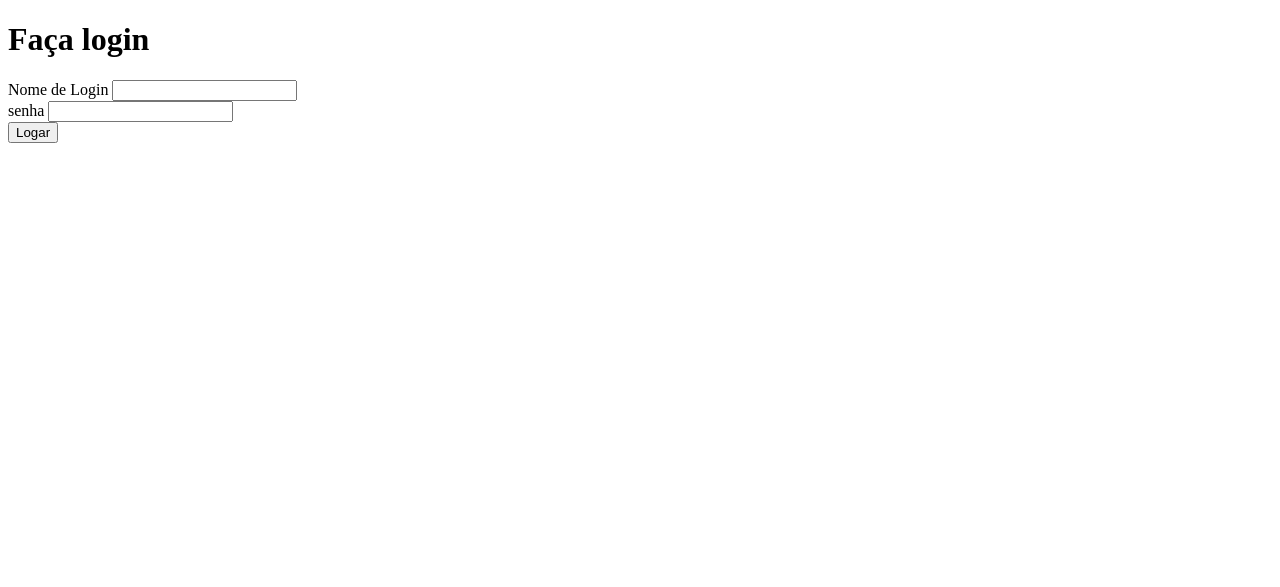
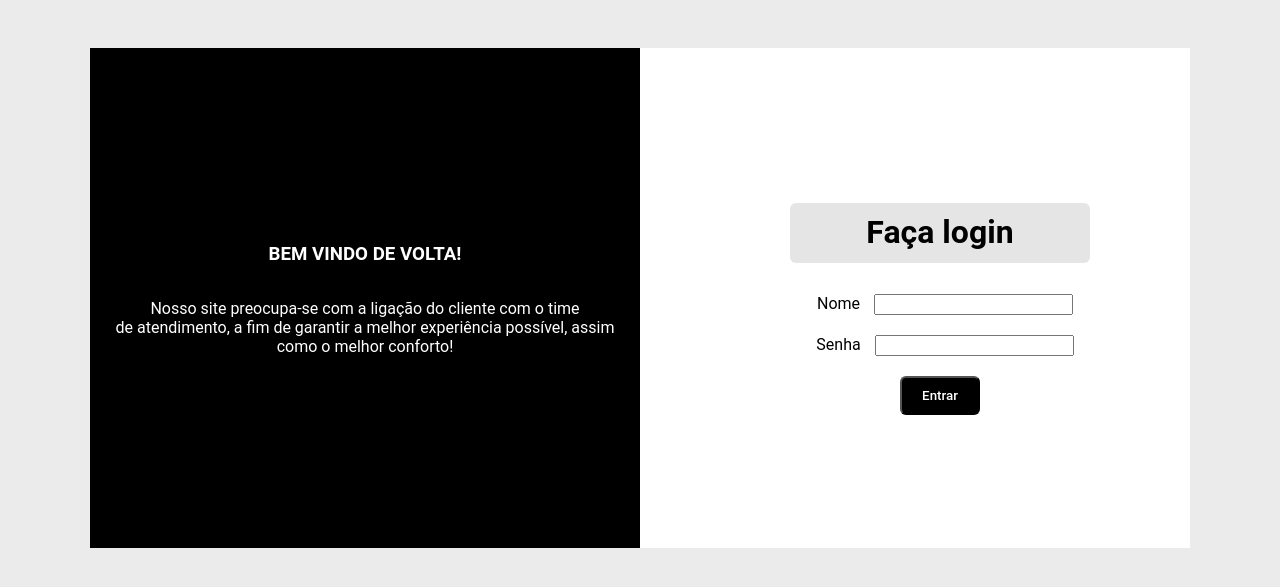
Before and after one commit to Kaionobre/Proj-Web-I, a Django app: page /accounts/login/ in a window 1280 px wide. Shown: the top 587 px of the page. Run offline with Django 5.2, Linux system fonts and the light colour scheme.

Commit message:
update
update no forms e ligação com o static do login, para estilização.

```diff
--- a/accounts/forms.py
+++ b/accounts/forms.py
@@ -3,21 +3,21 @@ from django import forms
 
 class LoginForms(forms.Form):
     nome_login = forms.CharField(
-        label="Nome de Login",
+        label="Nome",
         required=True,
-        max_length=100
+        max_length=500
     )
     senha = forms.CharField(
-        label="senha",
+        label="Senha",
         required=True,
-        max_length=70,
+        max_length=500,
         widget=forms.PasswordInput()
     )
 
 
 class CadastroForms(forms.Form):
     nome_cadastro=forms.CharField(
-        label="Nome de Cadastro",
+        label="Nome",
         required=True,
         max_length=100,
         widget=forms.TextInput(
@@ -28,7 +28,7 @@ class CadastroForms(forms.Form):
     )
 
     email=forms.EmailField(
-        label="E-mail de Cadastro",
+        label="E-mail",
         required=True,
         max_length=100,
         widget=forms.TextInput(
--- /dev/null
+++ b/accounts/static/accounts/css/loginstyle.css
@@ -0,0 +1,88 @@
+*{
+    font-family: 'roboto', sans-serif;
+    box-sizing: border-box;
+}
+
+body{
+    background-color: rgb(235, 235, 235);
+    display: flex;
+    align-items: center;
+    justify-content: center;
+}
+
+.content_section{
+    margin-top: 40px;
+    background-color: white;
+    display: flex;
+    flex-direction: row;
+    height: 500px;
+    width: 1100px;
+    align-items: center;
+    justify-content: center;
+    gap: 50px;
+}
+#bem_vindo{
+    text-align: center;
+}
+
+.left_content{
+    display: flex;
+    flex-direction: column;
+    padding: 10px;
+    background-color: black;
+    color: white;
+    width: 100%;
+    height: 100%;
+    align-items: center;
+    justify-content: center;
+    text-align: center;
+}
+
+
+.form_box{
+    padding: 100px;
+    display: flex;
+    flex-direction: column;
+    align-items: center;
+    justify-content: center;
+
+}
+
+.labels_div{
+    padding: 10px;
+}
+
+.labels{
+    padding: 10px;
+    height: 100px;
+}
+
+.form{
+    display: flex;
+    flex-direction: column;
+    align-items: center;
+    justify-content: center;
+}
+
+#botao_login{
+    font-weight: 500;
+    margin-top: 10px;
+    width: 80px;
+    padding: 10px;
+    border-radius: 6px;
+    margin: none;
+    background-color: black;
+    color: white;
+}
+#botao_login:hover{
+    cursor: pointer;
+}
+
+#login{
+    padding: 10px;
+    width: 300px;
+    height: 60px;
+    border-radius: 6px;
+    background-color: rgb(229, 229, 229);
+    text-align: center;
+}
--- a/accounts/templates/accounts/pages/login.html
+++ b/accounts/templates/accounts/pages/login.html
@@ -1,31 +1,42 @@
+{% load static %}
 <!DOCTYPE html>
 <html lang="en">
 <head>
     <meta charset="UTF-8">
     <meta name="viewport" content="width=device-width, initial-scale=1.0">
     <title>Login</title>
+    <link rel="stylesheet" href="{% static 'accounts/css/loginstyle.css' %}">
 </head>
 <body>
-    <h1>Faça login</h1>
+    <div class="content_section">
+        <div class="left_content">
+            <h3 id="bem_vindo">BEM VINDO DE VOLTA!</h3>
+            <p>Nosso site preocupa-se com a ligação do cliente com o time <br>de atendimento, a fim de garantir a melhor experiência possível, assim como o melhor conforto!</p>
+        </div>
 
-    <form action="{% url 'login' %}" method="POST">
+        <div class="form_box">
+            <h1 id="login">Faça login</h1>
+
+            <form action="{% url 'login' %}" method="POST" class="form">
                 {% csrf_token %}
 
                 {% for field in form.visible_fields  %}
 
-        <div>
-            <label for="{{ form.id_for_label }}">{{field.label}}</label>
+                <div class="labels_div">
+                    <label for="{{ form.id_for_label }}" class="labels">{{field.label}}</label>
                     {{ field }}
                 </div>
 
                 {% endfor %}
 
 
-        <div>
-            <button type="submit">
-                Logar
+
+            </form>
+
+                <button type="submit" id="botao_login">
+                    Entrar
                 </button>
         </div>
-    </form>
+    </div>
 </body>
 </html>
```
Also changed, not shown: accounts/static/accounts/img/equipe-de-producao-desenhada-a-mao-em-preto-e-branco-design-de-arte-doodle.png (added). Lines whose indentation alone changed are shown as unchanged.
